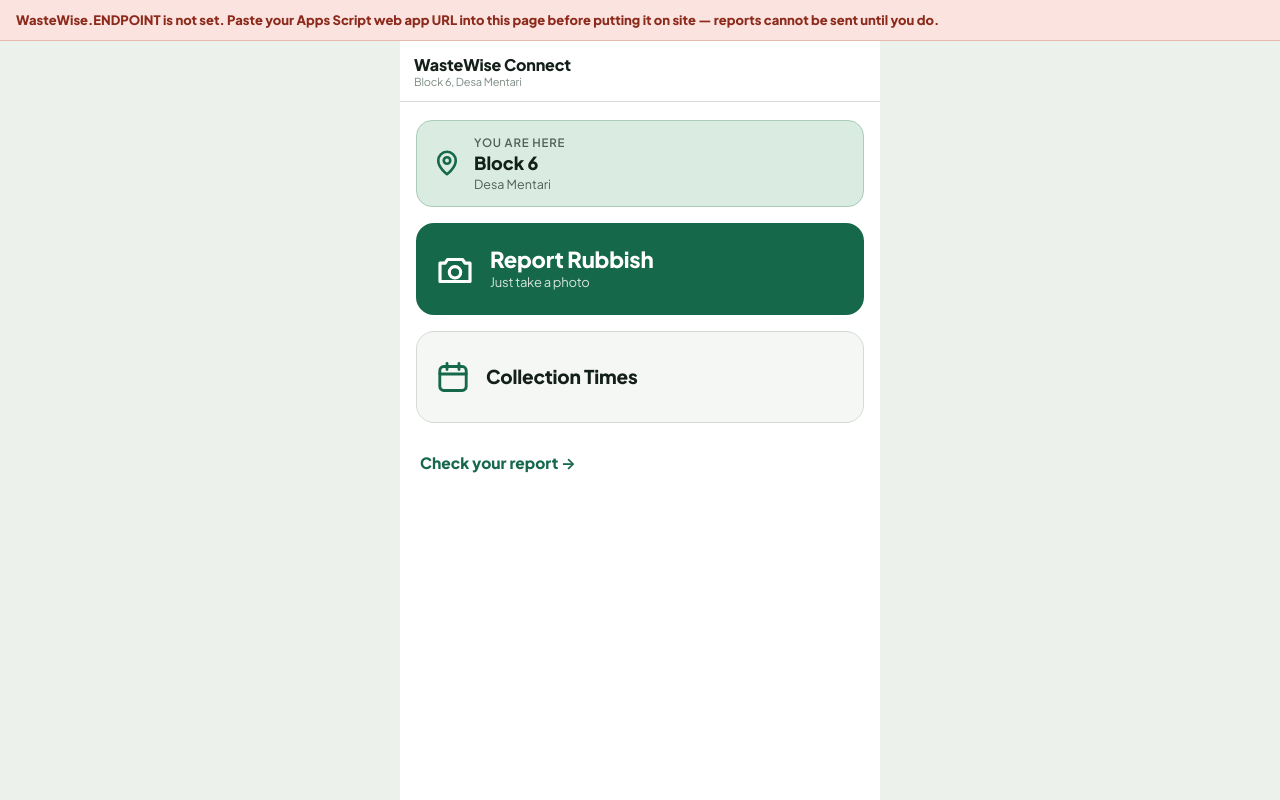
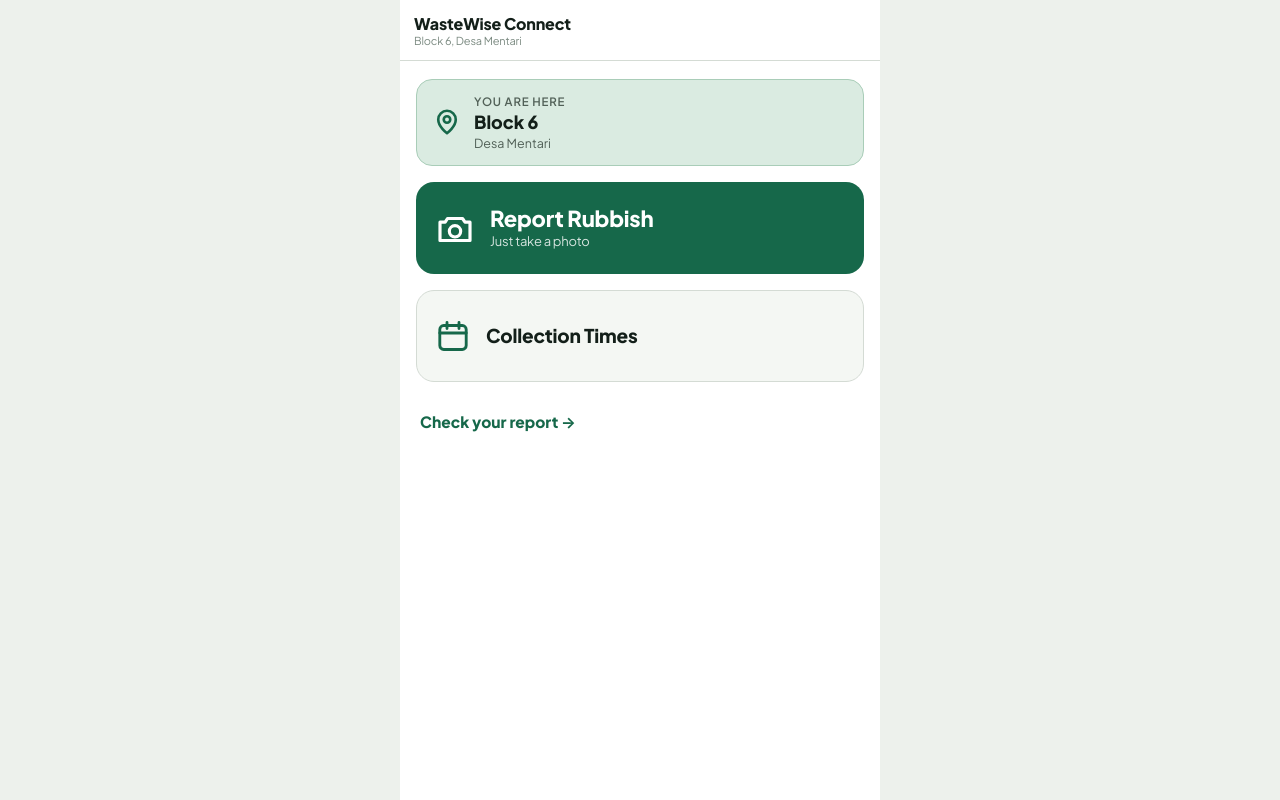
Before and after one commit to RoastedPorkBelly/WasteWise-Connect, a plain HTML site: page index.html in a window 1280 px wide. Drawn offline with Linux system fonts and the light colour scheme.

Commit message:
Update index.html

```diff
--- a/index.html
+++ b/index.html
@@ -308,11 +308,6 @@
 </head>
 <body>
 
-<div class="setupwarn" id="setupWarn" hidden>
-  WasteWise.ENDPOINT is not set. Paste your Apps Script web app URL into this
-  page before putting it on site — reports cannot be sent until you do.
-</div>
-
 <div class="app">
   <div class="bar">
     <button class="back" id="back" hidden aria-label="Back">
@@ -559,7 +554,7 @@
   /* ================================================================
      1. PASTE YOUR APPS SCRIPT WEB APP URL HERE
      ================================================================ */
-  WasteWise.ENDPOINT = '';
+  WasteWise.ENDPOINT = 'https://script.google.com/macros/s/AKfycbyACbIkC-CK4Vhd6diIIpbhmYbdF8dbAGJ6dZBdyAz1TVPrHhGt0l7iFr--dateaBE/exec';
 
   /* ================================================================
      2. ONE ENTRY PER QR STICKER
```
